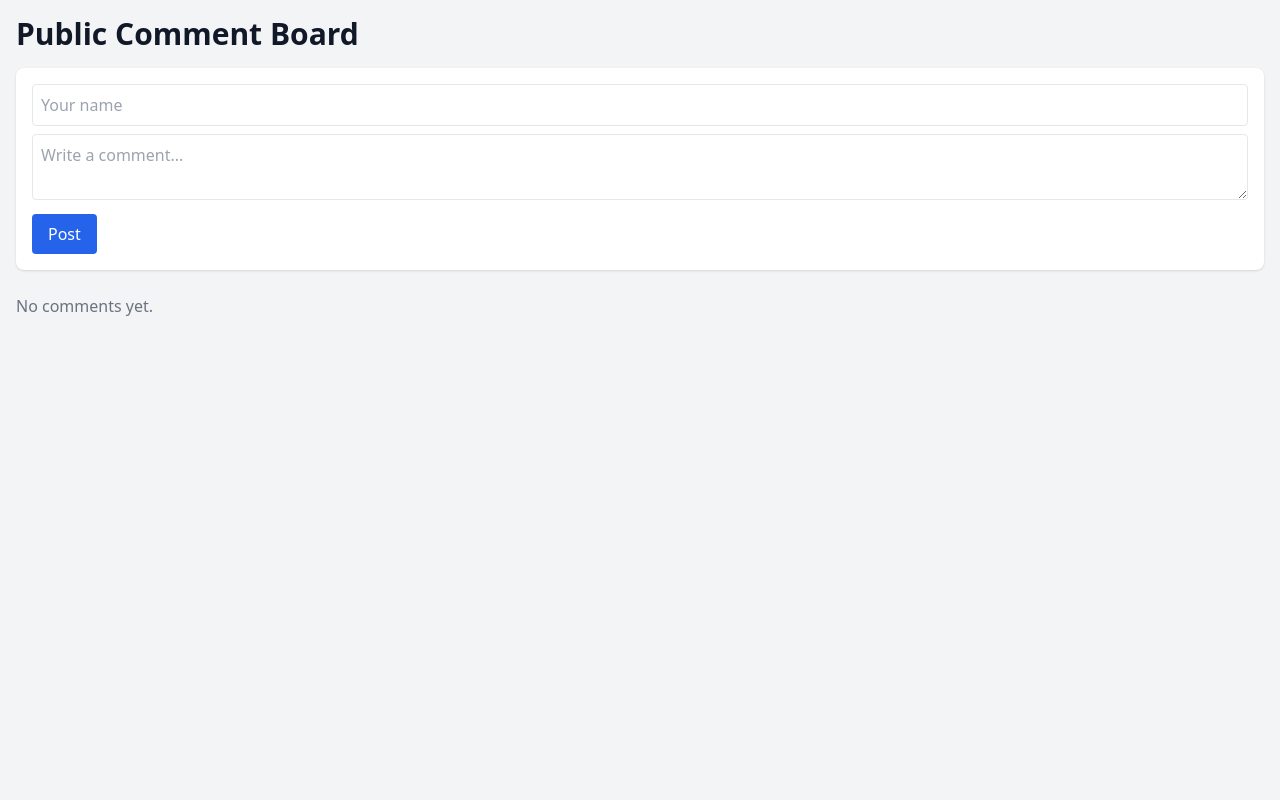
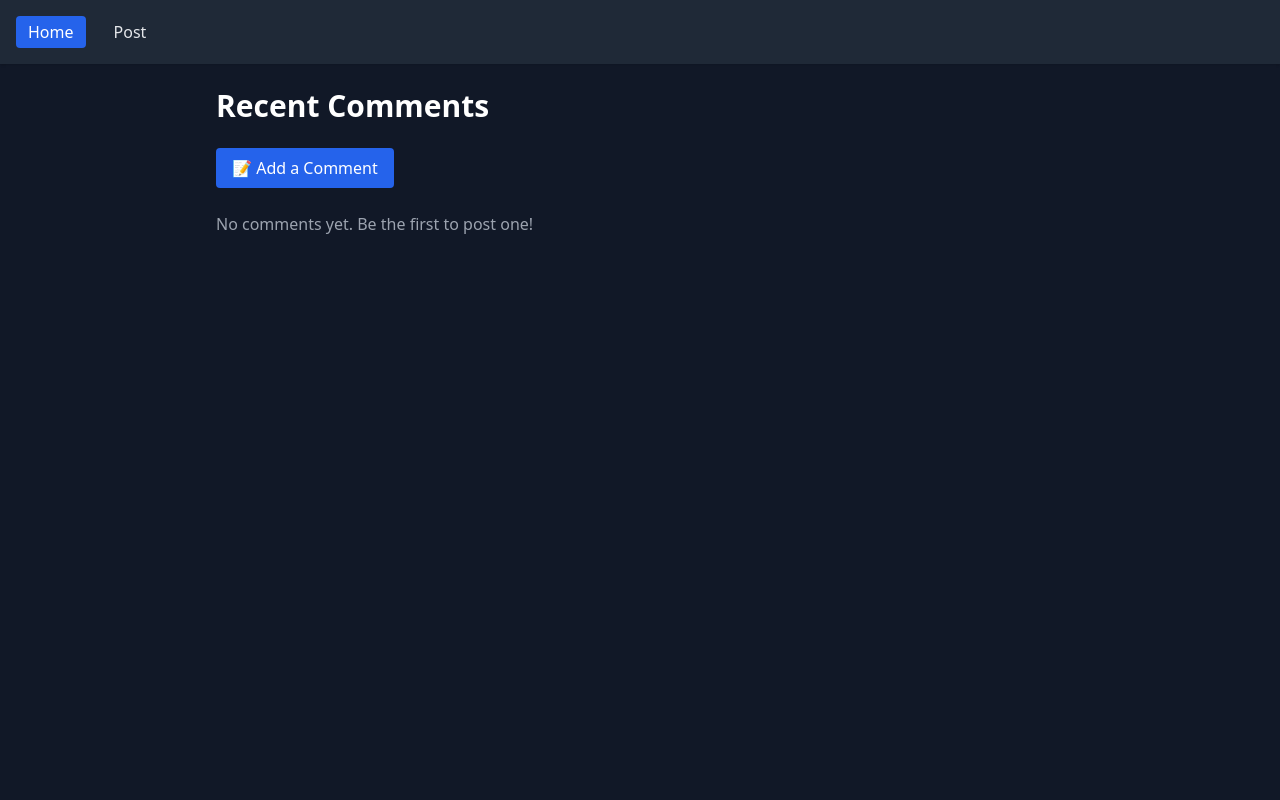
Before and after one commit to FANG19946/comment-board, a Flask app: page / in a window 1280 px wide. Run offline with Flask 3, Linux system fonts and the light colour scheme; some libraries are stand-ins or nearby versions.

Commit message:
Added dark theme, TTL countdown, navbar and post page

```diff
--- a/app.py
+++ b/app.py
@@ -6,14 +6,27 @@ from flask import Flask, render_template, request, redirect, url_for
 
 DATA_FILE = "data/comments.json"
 
+
+# Time Limit of Comments
+TTL_SECONDS = 60 * 2  # 2 minutes for demo
+
 def load_comments():
     if not os.path.exists(DATA_FILE):
         return []
+
     try:
         with open(DATA_FILE, "r", encoding="utf-8") as f:
-            return json.load(f)
+            comments = json.load(f)
     except json.JSONDecodeError:
-        return []
+        comments = []
+
+    # Filter expired comments
+    now = time.time()
+    comments = [c for c in comments if now - c["timestamp"] < TTL_SECONDS]
+    save_comments(comments)
+
+    return comments
+
 
 
 def save_comments(comments):
@@ -29,14 +42,22 @@ app = Flask(__name__)
 def inject_time():
     """Make `time` available in Jinja templates."""
     import time
-    return dict(time=time)
+    return dict(time=time, TTL_SECONDS=TTL_SECONDS)
 
 
 # Setting up the routes
-@app.route("/", methods=["GET", "POST"])
-def index():
+@app.route("/")
+def home():
+    comments = load_comments()
+    comments = sorted(comments, key=lambda x: x["timestamp"], reverse=True)
+    return render_template("home.html", comments=comments, TTL_SECONDS=TTL_SECONDS, active_page='home')
+
+
+# 📝 Post page - add comment
+@app.route("/post", methods=["GET", "POST"])
+def post():
     if request.method == "POST":
-        name = request.form.get("name", "Anonymous")
+        name = request.form.get("name", "Anonymous").strip()
         text = request.form.get("text", "").strip()
         if text:
             comments = load_comments()
@@ -46,13 +67,9 @@ def index():
                 "timestamp": time.time()
             })
             save_comments(comments)
-        return redirect(url_for("index"))
+        return redirect(url_for("home"))
 
-    comments = load_comments()
-    # Show newest comments first
-    comments = sorted(comments, key=lambda x: x["timestamp"], reverse=True)
-    return render_template("index.html", comments=comments)
-
+    return render_template("post.html", active_page='post')
 
 
 if __name__ == "__main__":
--- a/templates/base.html
+++ b/templates/base.html
@@ -1,13 +1,28 @@
-<!doctype html>
+<!DOCTYPE html>
 <html lang="en">
 <head>
-  <meta charset="utf-8">
+  <meta charset="UTF-8">
   <title>Comment Board</title>
   <script src="https://cdn.tailwindcss.com"></script>
 </head>
-<body class="bg-gray-100 text-gray-900">
-  <div class="container mx-auto p-4">
+<body class="bg-gray-900 text-gray-200 min-h-screen">
+
+  <!-- Navbar -->
+  <nav class="bg-gray-800 shadow p-4 flex space-x-4">
+    <a href="{{ url_for('home') }}"
+       class="px-3 py-1 rounded {{ 'bg-blue-600 text-white' if active_page=='home' else 'text-gray-200 hover:bg-gray-700' }}">
+       Home
+    </a>
+    <a href="{{ url_for('post') }}"
+       class="px-3 py-1 rounded {{ 'bg-blue-600 text-white' if active_page=='post' else 'text-gray-200 hover:bg-gray-700' }}">
+       Post
+    </a>
+  </nav>
+
+  <!-- Main Content -->
+  <div class="p-6 max-w-4xl mx-auto">
     {% block content %}{% endblock %}
   </div>
+
 </body>
 </html>
--- /dev/null
+++ b/templates/home.html
@@ -0,0 +1,46 @@
+{% extends "base.html" %}
+
+{% block content %}
+<h2 class="text-3xl font-bold mb-6 text-white">Recent Comments</h2>
+
+<a href="{{ url_for('post') }}"
+   class="bg-blue-600 text-white px-4 py-2 rounded hover:bg-blue-700 mb-6 inline-block">
+   📝 Add a Comment
+</a>
+
+{% if comments %}
+  <div class="grid gap-4">
+    {% for c in comments %}
+      <div class="bg-gray-800 p-4 rounded-lg shadow hover:shadow-lg transition">
+        <div class="flex justify-between items-center mb-2">
+          <span class="font-semibold text-blue-400">{{ c.name }}</span>
+          <span class="text-sm text-gray-400">{{ time.strftime('%H:%M:%S', time.localtime(c.timestamp)) }}</span>
+        </div>
+        <p class="text-gray-200">{{ c.text }}</p>
+        <p class="text-xs text-gray-400 mt-2"
+           data-timestamp="{{ c.timestamp }}"
+           data-ttl="{{ TTL_SECONDS }}">
+           Expires in <span class="ttl-count">0</span>s
+        </p>
+      </div>
+    {% endfor %}
+  </div>
+{% else %}
+  <p class="text-gray-400">No comments yet. Be the first to post one!</p>
+{% endif %}
+
+<script>
+function updateTTL() {
+  document.querySelectorAll('.ttl-count').forEach(el => {
+    const timestamp = parseFloat(el.parentElement.dataset.timestamp);
+    const ttl = parseFloat(el.parentElement.dataset.ttl);
+    const now = Math.floor(Date.now() / 1000);
+    let remaining = Math.max(0, Math.floor(ttl - (now - timestamp)));
+    el.textContent = remaining;
+  });
+}
+// update every second
+setInterval(updateTTL, 1000);
+updateTTL(); // initial call
+</script>
+{% endblock %}
--- a/templates/index.html
+++ /dev/null
@@ -1,25 +0,0 @@
-{% extends "base.html" %}
-{% block content %}
-
-<h1 class="text-3xl font-bold mb-4">Public Comment Board</h1>
-
-<form method="POST" class="mb-6 bg-white p-4 rounded-lg shadow">
-  <input name="name" placeholder="Your name" class="border p-2 rounded w-full mb-2">
-  <textarea name="text" placeholder="Write a comment..." class="border p-2 rounded w-full mb-2"></textarea>
-  <button class="bg-blue-600 text-white px-4 py-2 rounded hover:bg-blue-700">Post</button>
-</form>
-
-<div class="space-y-4">
-  {% for c in comments %}
-  <div class="bg-white p-4 rounded-lg shadow">
-    <p class="text-gray-800">{{ c.text }}</p>
-    <p class="text-sm text-gray-500 mt-1">
-      — {{ c.name }} ({{ ((time.time() - c.timestamp) // 60)|int }} min ago)
-    </p>
-  </div>
-  {% else %}
-  <p class="text-gray-500">No comments yet.</p>
-  {% endfor %}
-</div>
-
-{% endblock %}
```
Also changed, not shown: templates/post.html (added, +24 -0 lines).
